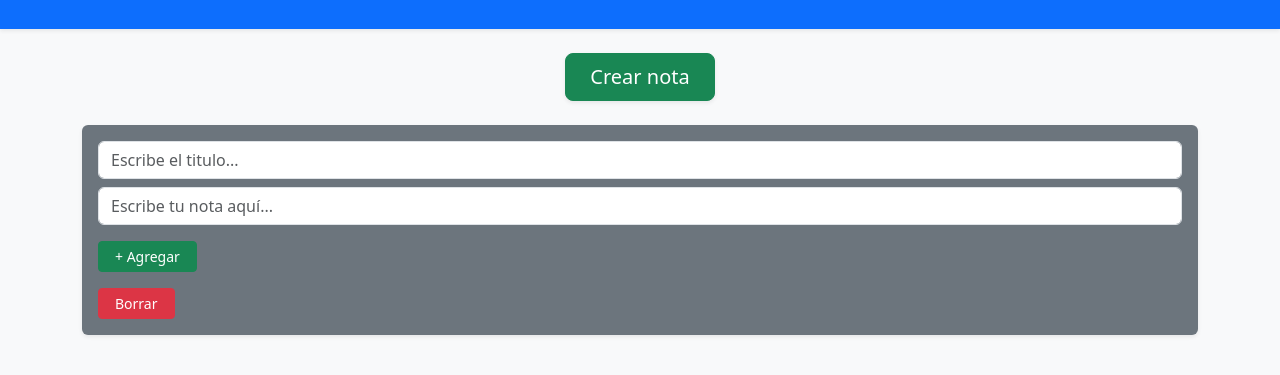
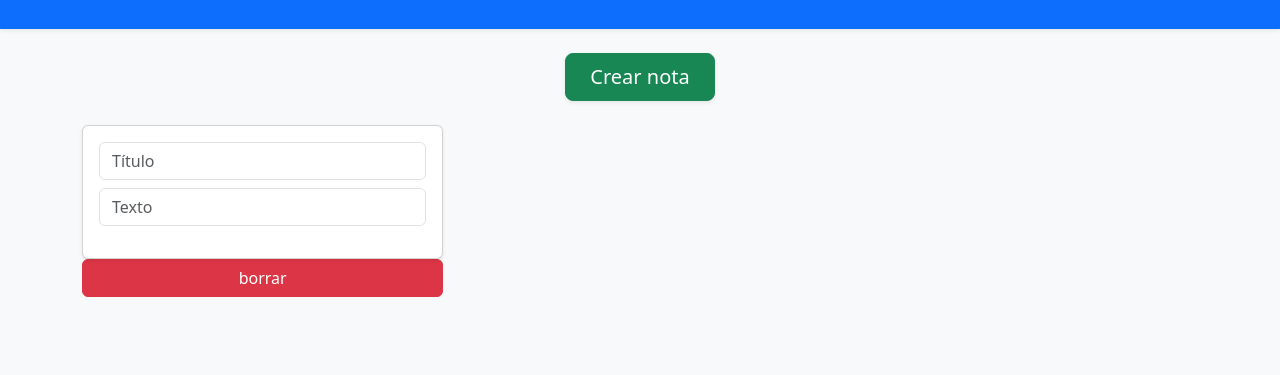
Before and after one commit to Jairo-19/Notas, a plain HTML site: page index.html in a window 1280 px wide. Both pictures are taken after a click on the button "Crear nota". Shown: the part 61-436 px from the top of the page. Drawn offline with nearby package versions, Linux system fonts and the light colour scheme.

Commit message:
Refactor note creation functionality in index.html

```diff
--- a/index.html
+++ b/index.html
@@ -3,7 +3,7 @@
 <head>
     <meta charset="UTF-8">
     <meta name="viewport" content="width=device-width, initial-scale=1.0">
-    <title>App de notas version 2</title>
+    <title>App de notas</title>
     <link href="https://cdn.jsdelivr.net/npm/bootstrap@5.3.8/dist/css/bootstrap.min.css" rel="stylesheet">
 </head>
 
@@ -19,47 +19,59 @@
 
         <!-- BOTON DE CREAR NOTAS-->
          <div class="d-flex justify-content-center mb-4">
-            <button class="btn btn-success btn-lg px-4 shadow-sm" onclick="funcioncrear()">Crear nota</button>
+            <button id="botonCrear" class="btn btn-success btn-lg px-4 shadow-sm">Crear nota</button>
         </div>
 
         <!-- CONTENEDOR DONDE SE AÑADEN LAS NOTAS -->
-        <div id="contenedorNotas" class="row justify-content-center"></div>
+        <div id="contenedorNotas" class="row justify-content-start g-3"></div>
 
     </main>
 
+
    <script>
+    //FUNCION PARA CREAR NOTAS Y CON BOTON DE BORRAR NOTAS
 
-        //FUNCION PARA CREAR NOTAS Y CON BOTON DE BORRAR NOTAS
-        function funcioncrear(){
-            const contenedor = document.getElementById("contenedorNotas")
-            const nota = document.createElement("div")
-            nota.innerHTML = `
-                 <div class="bg-secondary p-3 rounded shadow-sm">
+        //ALMACENO NODOS
+        const contenedor = document.getElementById("contenedorNotas")
+        const botonCrear = document.getElementById("botonCrear")
 
-                    <div class="mb-2">
-                        <input class="form-control" type="text" placeholder="Escribe el titulo...">
-                    </div>
+    function crearNota(){
 
-                    <div class="mb-3">
-                        <input class="form-control" type="text" placeholder="Escribe tu nota aquí...">
-                    </div>
+        let contenedorNotas = document.createElement('div')
+        contenedorNotas.className = "col-12 col-md-6 col-lg-4"
+        contenedor.appendChild(contenedorNotas)
 
-                    <div id="agregarfila"class="mb-3">
-                        <button class="btn btn-success btn-sm px-3" onclick="funcionagregar()">+ Agregar</button>
-                    </div>
+        //CREO EL DIV PARA LOS 2 INPUNT DEL TITULO Y EL TEXTO
+        let divInpunt = document.createElement('div')
+        divInpunt.className = "card shadow-sm p-3"
+        contenedorNotas.appendChild(divInpunt)
 
-                    <div>
-                        <button class = "btn btn-danger btn-sm px-3" onclick="this.parentElement.parentElement.remove()">Borrar</button>
-                    </div
+        //CREO LOS 2 INPUNT Y LOS METO DENTRO DE SU CONTENEDOR
+        let inpuntTitulo = document.createElement('input')
+        inpuntTitulo.className = "form-control mb-2"
+        inpuntTitulo.placeholder = "Título"
 
-                </div>
-            `
-            //    AÑADIR LA NOTA EN SU CONTEDOR
-            contenedor.appendChild(nota)
+        let inpuntTexto = document.createElement('input')
+        inpuntTexto.className = "form-control mb-3"
+        inpuntTexto.placeholder = "Texto"
 
-        }
+        divInpunt.appendChild(inpuntTitulo)
+        divInpunt.appendChild(inpuntTexto)
+
+        //CREO EL BOTON DE BORRAR
+        let botonBorrar = document.createElement('button')
+        botonBorrar.className = "btn btn-danger w-100"
+        botonBorrar.addEventListener('click', function(){
+            contenedorNotas.remove()
+        })
+        let palabraBorrar = document.createTextNode("borrar")
+        botonBorrar.appendChild(palabraBorrar)
+        contenedorNotas.appendChild(botonBorrar)
+
+    }
 
 
+    botonCrear.addEventListener('click', crearNota)
    </script>
 
 </body>
```
